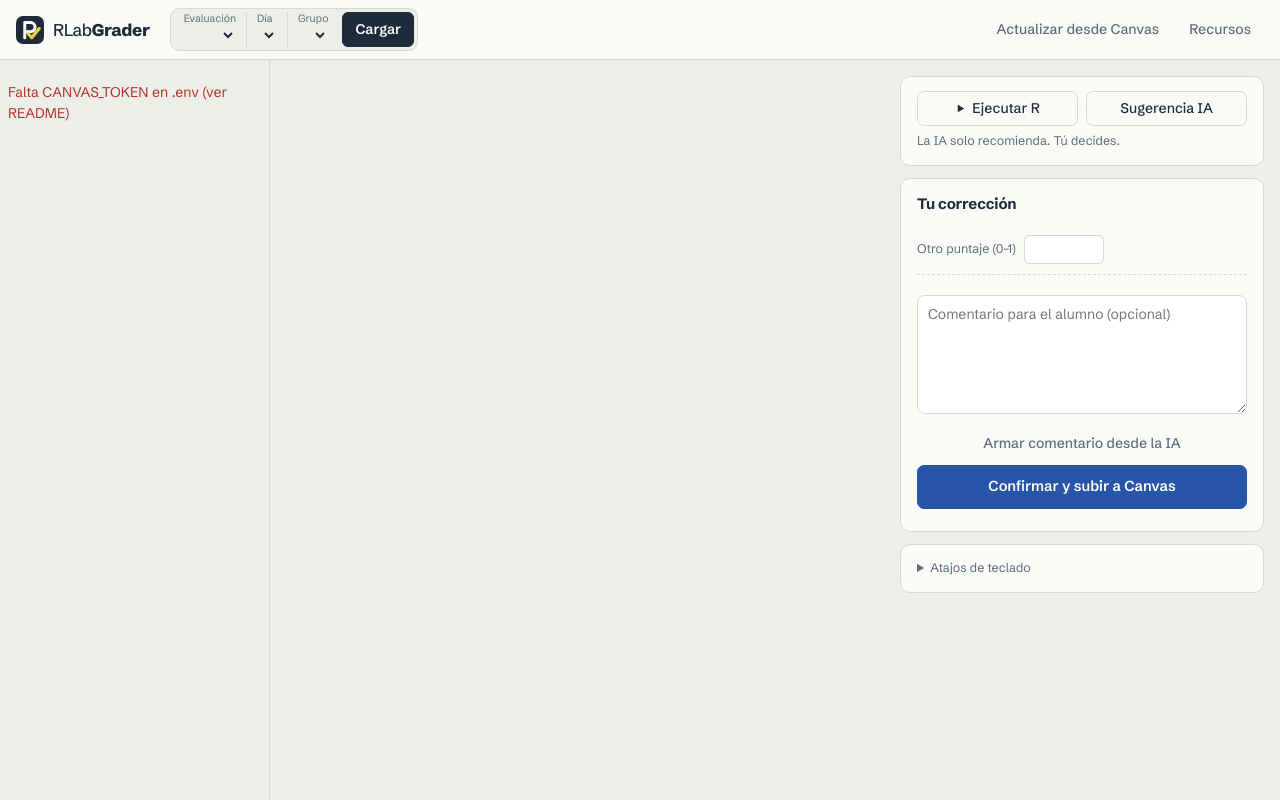
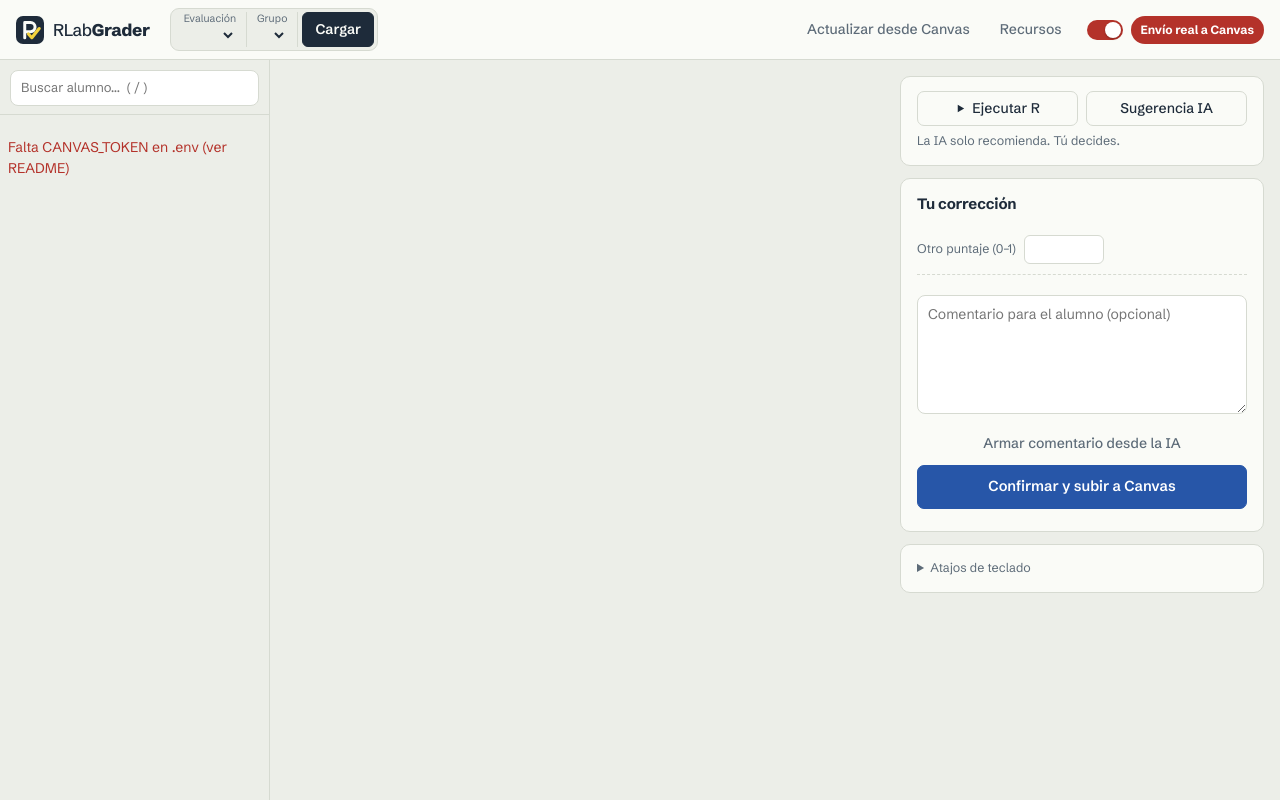
Before and after one commit to MathiasPrett/RLabGrader, a FastAPI app: page / in a window 1280 px wide. Run offline with FastAPI, Linux system fonts and the light colour scheme; lists and menus that the app fills with data are empty; some libraries are stand-ins or nearby versions.

Commit message:
Grupo sin día con opción Todos, buscador, interruptor de envío y fórmulas LaTeX
- El grupo de ayudante abarca ambos días; se agrega 'Todos' (toda la planilla).
- Buscador por nombre sobre la lista (atajo /), sin distinguir tildes.
- Interruptor 'Envío real a Canvas' en la app (parte encendido) en vez de
  DRY_RUN en .env; el servidor no envía si no se pide explícitamente.
- Las ecuaciones de Canvas se muestran con KaTeX (\( \)), sin confundir el
  signo $ de montos de dinero.

```diff
--- a/grader/app.py
+++ b/grader/app.py
@@ -47,10 +47,10 @@ def groups():
 
 
 @app.get("/api/eval/{aid}")
-def load_eval(aid: int, day: str, group: str, type: str | None = None, refresh: bool = False):
+def load_eval(aid: int, group: str, type: str | None = None, refresh: bool = False):
     s = svc()
     ev = s.load(aid, type, refresh)
-    return {"info": s.eval_info(ev), "students": s.roster_view(ev, day, group)}
+    return {"info": s.eval_info(ev), "students": s.roster_view(ev, group)}
 
 
 @app.get("/api/eval/{aid}/student/{uid}")
@@ -77,13 +77,14 @@ def suggest(aid: int, uid: int, body: RunReq):
 
 class GradeReq(BaseModel):
     fractions: list[float]
+    dry_run: bool = True  # el interruptor de la app; si no viene, NO se envía
     comment: str = ""
 
 
 @app.post("/api/eval/{aid}/student/{uid}/grade")
 def grade(aid: int, uid: int, body: GradeReq):
     s = svc()
-    return s.grade(s.load(aid), uid, body.fractions, body.comment)
+    return s.grade(s.load(aid), uid, body.fractions, body.comment, body.dry_run)
 
 
 class TextReq(BaseModel):
--- a/grader/config.py
+++ b/grader/config.py
@@ -14,9 +14,6 @@ COURSE_ID = int(os.environ.get("COURSE_ID") or 0)  # obligatorio en .env
 AI_PROVIDER = os.environ.get("AI_PROVIDER", "groq")
 GROQ_API_KEY = os.environ.get("GROQ_API_KEY", "")
 GROQ_MODEL = os.environ.get("GROQ_MODEL", "openai/gpt-oss-120b")
-
-# Con DRY_RUN=1 las escrituras a Canvas solo se registran, no se envían.
-DRY_RUN = os.environ.get("DRY_RUN", "1") not in ("0", "false", "False", "")
 
 PORT = int(os.environ.get("PORT") or 8765)
 
--- a/grader/static/app.css
+++ b/grader/static/app.css
@@ -80,7 +80,8 @@ header { position: sticky; top: 0; z-index: 3; height: var(--head-h);
 /* ---------- distribución ---------- */
 main { display: grid; grid-template-columns: 270px minmax(0, 1fr) 380px; height: calc(100vh - var(--head-h)); }
 aside, #center, #right { overflow: auto; }
-#list { border-right: 1px solid var(--rule); padding: 8px 8px 24px; background: var(--paper); }
+#side { border-right: 1px solid var(--rule); background: var(--paper); display: flex; flex-direction: column; overflow: hidden; }
+#list { padding: 8px 8px 24px; overflow: auto; flex: 1; min-height: 0; }
 #center { padding: 16px 20px 40px; }
 #right { padding: 16px 16px 40px 0; }
 
@@ -206,7 +207,7 @@ dialog textarea { font-family: var(--mono); font-size: 12.5px; }
 @media (max-width: 1180px) {
   header { height: auto; flex-wrap: wrap; padding: 10px 16px; gap: 10px 16px; }
   main { grid-template-columns: 1fr; height: auto; }
-  #list { border-right: 0; border-bottom: 1px solid var(--rule); max-height: 40vh; }
+  #side { border-right: 0; border-bottom: 1px solid var(--rule); max-height: 40vh; }
   #center { padding: 16px; }
   #right { padding: 0 16px 40px; }
   .head-actions { margin-left: 0; }
@@ -217,3 +218,23 @@ dialog textarea { font-family: var(--mono); font-size: 12.5px; }
   .picker button { flex: 1 1 100%; margin: 4px 0 0; }
 }
 @media (prefers-reduced-motion: reduce) { * { transition: none !important; } }
+
+/* buscador */
+#side .search { padding: 10px 10px 8px; border-bottom: 1px solid var(--rule); }
+#search { width: 100%; padding: 7px 10px; border: 1px solid var(--rule); border-radius: 8px; background: #fff; font: inherit; font-size: 13px; }
+#search:focus { outline: 2px solid var(--accent, #2563eb); outline-offset: -1px; }
+#list .nohit { padding: 16px 8px; }
+
+/* interruptor de envío real */
+.switch { display: inline-flex; align-items: center; gap: 8px; margin-left: 8px; cursor: pointer; user-select: none; }
+.switch input { position: absolute; opacity: 0; width: 0; height: 0; }
+.switch .track { width: 36px; height: 20px; border-radius: 999px; background: #d4d4d8; position: relative; transition: background .15s; flex: none; }
+.switch .track i { position: absolute; top: 2px; left: 2px; width: 16px; height: 16px; border-radius: 50%; background: #fff; box-shadow: 0 1px 2px rgba(0,0,0,.25); transition: transform .15s; }
+.switch input:checked + .track { background: var(--bad); }
+.switch input:checked + .track i { transform: translateX(16px); }
+.switch input:focus-visible + .track { outline: 2px solid var(--accent, #2563eb); outline-offset: 2px; }
+.switch #mode { margin-left: 0; }
+
+/* fórmulas */
+.katex { font-size: 1.05em; }
+pre .katex-display { margin: .4em 0; }
--- a/grader/static/app.js
+++ b/grader/static/app.js
@@ -1,7 +1,7 @@
 // RLabGrader — interfaz. La IA solo sugiere; nada se envía sin "Confirmar".
 const $ = (s) => document.querySelector(s);
 const esc = (s) => String(s ?? "").replace(/[&<>"']/g, (c) => ({ "&": "&amp;", "<": "&lt;", ">": "&gt;", '"': "&quot;", "'": "&#39;" }[c]));
-const S = { evals: [], info: null, students: [], cur: -1, student: null, item: 0, fr: [], ai: null, rr: null };
+const S = { evals: [], info: null, students: [], cur: -1, student: null, item: 0, fr: [], ai: null, rr: null, q: "" };
 
 async function api(path, opts = {}) {
   const r = await fetch(path, { headers: { "Content-Type": "application/json" }, ...opts });
@@ -18,6 +18,25 @@ const LS = { get: (k) => { try { return localStorage.getItem(k); } catch { retur
              set: (k, v) => { try { localStorage.setItem(k, v); } catch {} } };
 const fmt = (x) => (Math.round(x * 100) / 100).toString();
 const hl = (code) => { try { return hljs.highlight(code, { language: "r" }).value; } catch { return esc(code); } };
+const fold = (s) => String(s ?? "").normalize("NFD").replace(/[\u0300-\u036f]/g, "").toLowerCase();
+const dryRun = () => !$("#live").checked;  // interruptor: encendido = envío real
+const visible = (s) => !S.q || fold(s.name).includes(S.q);
+function renderMode() {
+  const live = $("#live").checked;
+  $("#mode").textContent = live ? "Envío real a Canvas" : "Modo prueba: no envía";
+  $("#mode").className = live ? "live" : "dry";
+}
+// Fórmulas LaTeX en enunciados (solo \( \), \[ \] y $$ $$: el $ suelto se usa para dinero)
+function renderMath(root) {
+  if (!window.renderMathInElement || !root) return;
+  root.querySelectorAll(".item details pre, .ctx pre, .opts li").forEach((el) =>
+    renderMathInElement(el, {
+      delimiters: [{ left: "$$", right: "$$", display: true }, { left: "\\[", right: "\\]", display: true },
+                   { left: "\\(", right: "\\)", display: false }],
+      ignoredTags: ["script", "noscript", "style", "textarea", "code", "option"],
+      throwOnError: false,
+    }));
+}
 const isTaller = () => S.student?.items.length > 1 || S.info?.type === "taller";
 
 // ---------- inicio ----------
@@ -29,26 +48,21 @@ async function init() {
     return xs.length ? `<optgroup label="${label}">${xs.map((e) => `<option value="${e.id}">${esc(e.name.trim())}</option>`).join("")}</optgroup>` : "";
   };
   $("#sel-eval").innerHTML = opt("bono", "Bonos") + opt("taller", "Talleres");
-  $("#sel-day").innerHTML = Object.keys(groups).map((d) => `<option>${d}</option>`).join("");
-  const fillGroups = () => ($("#sel-group").innerHTML = groups[$("#sel-day").value].map((g) => `<option>${g}</option>`).join(""));
-  $("#sel-day").onchange = fillGroups;
-  for (const k of ["eval", "day"]) if (LS.get(k) && [...$("#sel-" + k).options].some((o) => o.value === LS.get(k))) $("#sel-" + k).value = LS.get(k);
-  fillGroups();
-  if (LS.get("group")) $("#sel-group").value = LS.get("group");
+  $("#sel-group").innerHTML = groups.map((g) => `<option>${esc(g)}</option>`).join("");
+  for (const k of ["eval", "group"]) if (LS.get(k) && [...$("#sel-" + k).options].some((o) => o.value === LS.get(k))) $("#sel-" + k).value = LS.get(k);
+  renderMode();
 }
 
 async function load(refresh = false) {
-  const aid = $("#sel-eval").value, day = $("#sel-day").value, group = $("#sel-group").value;
-  ["eval", "day", "group"].forEach((k) => LS.set(k, $("#sel-" + k).value));
+  const aid = $("#sel-eval").value, group = $("#sel-group").value;
+  ["eval", "group"].forEach((k) => LS.set(k, $("#sel-" + k).value));
   $("#list").innerHTML = '<p class="muted">Cargando desde Canvas…</p>';
-  const r = await api(`/api/eval/${aid}?day=${encodeURIComponent(day)}&group=${encodeURIComponent(group)}&refresh=${refresh}`);
+  const r = await api(`/api/eval/${aid}?group=${encodeURIComponent(group)}&refresh=${refresh}`);
   S.info = r.info; S.students = r.students; S.cur = -1;
-  $("#mode").textContent = r.info.dry_run ? "Modo prueba: no envía" : "Envío real a Canvas";
-  $("#mode").className = r.info.dry_run ? "dry" : "live";
   $("#student").innerHTML = "";
   renderList();
-  const first = S.students.findIndex((s) => s.status === "pendiente");
-  select(first >= 0 ? first : S.students.findIndex((s) => s.status === "revisado"));
+  const first = S.students.findIndex((s) => s.status === "pendiente" && visible(s));
+  select(first >= 0 ? first : S.students.findIndex((s) => s.status === "revisado" && visible(s)));
 }
 
 // ---------- lista ----------
@@ -56,7 +70,7 @@ const ORDER = { pendiente: "Pendientes", revisado: "Ya revisados", sin_entrega:
 function renderList() {
   let html = "";
   for (const [st, title] of Object.entries(ORDER)) {
-    const rows = S.students.map((s, i) => [s, i]).filter(([s]) => s.status === st);
+    const rows = S.students.map((s, i) => [s, i]).filter(([s]) => s.status === st && visible(s));
     if (!rows.length) continue;
     html += `<h4>${title} <span class="n">${rows.length}</span></h4>`;
     for (const [s, i] of rows) {
@@ -64,10 +78,10 @@ function renderList() {
       const warn = s.warnings.length ? `<span class="warn" title="${esc(s.warnings.join("; "))}">⚠</span>` : "";
       const sc = s.score != null && st !== "sin_entrega" ? `<span class="badge">${fmt(s.score)}</span>` : "";
       html += `<div class="st ${i === S.cur ? "sel" : ""}" data-i="${i}"><span class="dot ${st}"></span>
-        <span class="nm" title="${esc(s.name)}">${esc(s.name)}</span>${warn}${app}${sc}</div>`;
+        <span class="nm" title="${esc(s.name)}${s.group ? ` · ${esc(s.group)}` : ""}${s.day ? ` · día ${esc(s.day)}` : ""}${s.section ? ` · ${esc(s.section)}` : ""}">${esc(s.name)}</span>${warn}${app}${sc}</div>`;
     }
   }
-  $("#list").innerHTML = html || '<p class="muted">Sin alumnos.</p>';
+  $("#list").innerHTML = html || (S.q ? `<p class="muted nohit">Ningún alumno coincide con “${esc($("#search").value)}”.</p>` : '<p class="muted">Sin alumnos.</p>');
   $("#list").querySelectorAll(".st").forEach((el) => (el.onclick = () => select(+el.dataset.i)));
   const done = S.students.filter((s) => s.status === "revisado" || s.app).length;
   const total = S.students.filter((s) => s.status !== "sin_entrega" && s.status !== "no_encontrado").length;
@@ -156,6 +170,7 @@ function renderStudent() {
       <summary><b>Código completo</b> <span class="small muted">(${st.code.split("\n").length} líneas)</span></summary>
       ${st.code.trim() ? codeBlock(st.code, null, true) : '<p class="bad">(no entregó código)</p>'}</details>` : "";
   $("#student").innerHTML = head + (items || '<div class="card muted">Sin preguntas respondidas.</div>') + full + renderRun();
+  renderMath($("#student"));
   if (taller) $("#student").querySelectorAll(".item").forEach((el) => (el.onclick = (e) => {
     if (e.target.closest("summary,a")) return;
     setItem(+el.dataset.k, false);
@@ -285,10 +300,10 @@ async function grade() {
   if (S.fr.some((f) => f == null)) { renderGrade(); return alert("Falta elegir puntaje" + (st.items.length > 1 ? " en: " + st.items.filter((_, k) => S.fr[k] == null).map((i) => i.label).join(", ") : "")); }
   const s = S.students[S.cur], comment = $("#comment").value;
   const detail = st.items.map((it, k) => `${it.label}: ${S.fr[k]} × ${fmt(it.points)} = ${fmt(S.fr[k] * it.points)}`).join("\n");
-  const msg = `${s.name}\n${detail}\nTotal: ${fmt(total())}${st.base_points ? " (con punto base)" : ""}\n\nComentario: ${comment || "(ninguno)"}\n\n${S.info.dry_run ? "MODO PRUEBA: no se enviará a Canvas." : "Se enviará a Canvas."}`;
+  const msg = `${s.name}\n${detail}\nTotal: ${fmt(total())}${st.base_points ? " (con punto base)" : ""}\n\nComentario: ${comment || "(ninguno)"}\n\n${dryRun() ? "MODO PRUEBA: no se enviará a Canvas." : "⚠ ENVÍO REAL: se subirá a Canvas."}`;
   if (!confirm(msg)) return;
   await busy($("#btn-grade"), async () => {
-    const r = await post(`/api/eval/${S.info.id}/student/${s.user_id}/grade`, { fractions: S.fr, comment });
+    const r = await post(`/api/eval/${S.info.id}/student/${s.user_id}/grade`, { fractions: S.fr, comment, dry_run: dryRun() });
     $("#grade-msg").innerHTML = r.dry_run ? '<span class="warn">Registrado en modo prueba (no enviado).</span>'
       : `<span class="ok">Enviado. Nota en Canvas: ${fmt(r.new_score)}</span>`;
     s.app = { dry_run: r.dry_run }; if (!r.dry_run) { s.status = "revisado"; s.score = r.new_score; }
@@ -302,6 +317,7 @@ function next(d, pendingOnly = false) {
   for (let n = 0; n < S.students.length; n++) {
     i = (i + d + S.students.length) % S.students.length;
     const st = S.students[i].status;
+    if (!visible(S.students[i])) continue;
     if (pendingOnly ? st === "pendiente" && !S.students[i].app : st !== "no_encontrado") return select(i);
   }
 }
@@ -345,13 +361,22 @@ $("#res-upload").onchange = (e) => busy($("#res-save"), async () => {
   $("#res-files").innerHTML = r.files.map((x) => `<li>${esc(x)}</li>`).join("");
 });
 
+$("#live").onchange = renderMode;
+$("#search").oninput = () => { S.q = fold($("#search").value.trim()); if (S.students.length) renderList(); };
+$("#search").onkeydown = (e) => {  // Enter abre el primer alumno que coincide
+  if (e.key !== "Enter") return;
+  const i = S.students.findIndex((s) => visible(s) && s.status !== "no_encontrado");
+  if (i >= 0) { select(i); $("#search").blur(); }
+};
 document.addEventListener("keydown", (e) => {
   const typing = /INPUT|TEXTAREA|SELECT/.test(document.activeElement.tagName);
+  if (e.key === "Escape" && document.activeElement === $("#search")) { $("#search").value = ""; $("#search").dispatchEvent(new Event("input")); $("#search").blur(); return; }
   if (e.ctrlKey && e.key === "Enter") { e.preventDefault(); grade(); return; }
   if (typing || $("#dlg-res").open || e.ctrlKey || e.metaKey || e.altKey) return;
   const map = { "0": 0, "5": 0.5, "7": 0.7, "1": 1 };
   if (e.key in map) setScore(map[e.key]);
   else if (e.key === "Tab" && S.student?.items.length > 1) { e.preventDefault(); setItem((S.item + (e.shiftKey ? -1 : 1) + S.student.items.length) % S.student.items.length); }
+  else if (e.key === "/") { e.preventDefault(); $("#search").focus(); $("#search").select(); }
   else if (e.key === "j") next(1);
   else if (e.key === "k") next(-1);
   else if (e.key === "r") runR();
--- a/grader/templates/index.html
+++ b/grader/templates/index.html
@@ -11,7 +11,10 @@
 <link rel="stylesheet" href="https://cdnjs.cloudflare.com/ajax/libs/highlight.js/11.9.0/styles/github.min.css">
 <script src="https://cdnjs.cloudflare.com/ajax/libs/highlight.js/11.9.0/highlight.min.js"></script>
 <script src="https://cdnjs.cloudflare.com/ajax/libs/highlight.js/11.9.0/languages/r.min.js"></script>
-<link rel="stylesheet" href="/static/app.css?v=4">
+<link rel="stylesheet" href="https://cdnjs.cloudflare.com/ajax/libs/KaTeX/0.16.9/katex.min.css">
+<script defer src="https://cdnjs.cloudflare.com/ajax/libs/KaTeX/0.16.9/katex.min.js"></script>
+<script defer src="https://cdnjs.cloudflare.com/ajax/libs/KaTeX/0.16.9/contrib/auto-render.min.js"></script>
+<link rel="stylesheet" href="/static/app.css?v=5">
 </head>
 <body>
 <header>
@@ -22,7 +25,6 @@
 
   <div class="picker">
     <label class="pick"><span>Evaluación</span><select id="sel-eval"></select></label>
-    <label class="pick"><span>Día</span><select id="sel-day"></select></label>
     <label class="pick"><span>Grupo</span><select id="sel-group"></select></label>
     <button id="btn-load" class="ink">Cargar</button>
   </div>
@@ -35,15 +37,24 @@
   <div class="head-actions">
     <button id="btn-refresh" class="quiet" title="Volver a leer todo desde Canvas">Actualizar desde Canvas</button>
     <button id="btn-res" class="quiet">Recursos</button>
-    <span id="mode"></span>
+    <label class="switch" title="Encendido: al confirmar, la nota y el comentario se suben a Canvas. Apagado: modo prueba, solo se registra en tu computador.">
+      <input type="checkbox" id="live" checked>
+      <span class="track" aria-hidden="true"><i></i></span>
+      <span id="mode" class="live">Envío real a Canvas</span>
+    </label>
   </div>
 </header>
 
 <main>
-  <aside id="list">
-    <div class="empty">
-      <img src="/static/logo.svg" alt="" width="40" height="40">
-      <p>Elige evaluación, día y grupo arriba y presiona <b>Cargar</b>.</p>
+  <aside id="side">
+    <div class="search">
+      <input id="search" type="search" placeholder="Buscar alumno…  ( / )" autocomplete="off" spellcheck="false">
+    </div>
+    <div id="list">
+      <div class="empty">
+        <img src="/static/logo.svg" alt="" width="40" height="40">
+        <p>Elige evaluación y grupo arriba y presiona <b>Cargar</b>.</p>
+      </div>
     </div>
   </aside>
 
@@ -72,6 +83,7 @@
     <details class="card small keys"><summary>Atajos de teclado</summary>
       <dl>
         <dt><kbd>j</kbd> <kbd>k</kbd></dt><dd>Alumno siguiente / anterior</dd>
+        <dt><kbd>/</kbd></dt><dd>Buscar alumno (<kbd>Esc</kbd> limpia)</dd>
         <dt><kbd>Tab</kbd></dt><dd>Pregunta siguiente (talleres)</dd>
         <dt><kbd>0</kbd> <kbd>5</kbd> <kbd>7</kbd> <kbd>1</kbd></dt><dd>Poner puntaje y pasar a la próxima pregunta</dd>
         <dt><kbd>r</kbd></dt><dd>Ejecutar R</dd>
@@ -97,6 +109,6 @@
   <div class="row end"><button id="res-close" class="quiet">Cerrar</button><button id="res-save" class="primary">Guardar</button></div>
 </dialog>
 
-<script src="/static/app.js?v=4"></script>
+<script src="/static/app.js?v=5"></script>
 </body>
 </html>
--- a/grader/text.py
+++ b/grader/text.py
@@ -6,8 +6,9 @@ import re
 def html_to_text(s: str | None) -> str:
     if not s:
         return ""
-    # fórmulas de Canvas (imágenes) → $LaTeX$
-    s = re.sub(r'<img[^>]*data-equation-content="([^"]*)"[^>]*>', lambda m: f" ${html.unescape(m.group(1))}$ ", s)
+    # fórmulas de Canvas (imágenes) → \( LaTeX \)  (no "$...$": el $ también se usa para dinero)
+    s = re.sub(r'<img[^>]*data-equation-content="([^"]*)"[^>]*>',
+               lambda m: f" \\({html.unescape(m.group(1))}\\) ", s)
     s = re.sub(r"(?i)<br\s*/?>", "\n", s)
     s = re.sub(r"(?i)</(p|div|li|pre|h\d)>", "\n", s)
     s = re.sub(r"<[^>]+>", "", s)
--- a/main.py
+++ b/main.py
@@ -32,7 +32,7 @@ def check_setup():
     if roster.is_relative_to(config.ROOT):
         roster = roster.relative_to(config.ROOT)
     print(f"  Planilla: {roster}")
-    print(f"  Modo: {'PRUEBA (no envía nada a Canvas)' if config.DRY_RUN else 'ENVÍO REAL a Canvas'}")
+    print("  Envío a Canvas: se controla con el interruptor de la app (parte encendido).")
 
 
 def main():
```
Also changed, not shown: grader/canvas_client.py (+7 -6 lines), grader/roster.py (+11 -8 lines), grader/service.py (+9 -10 lines), README.md, 1 other file.
